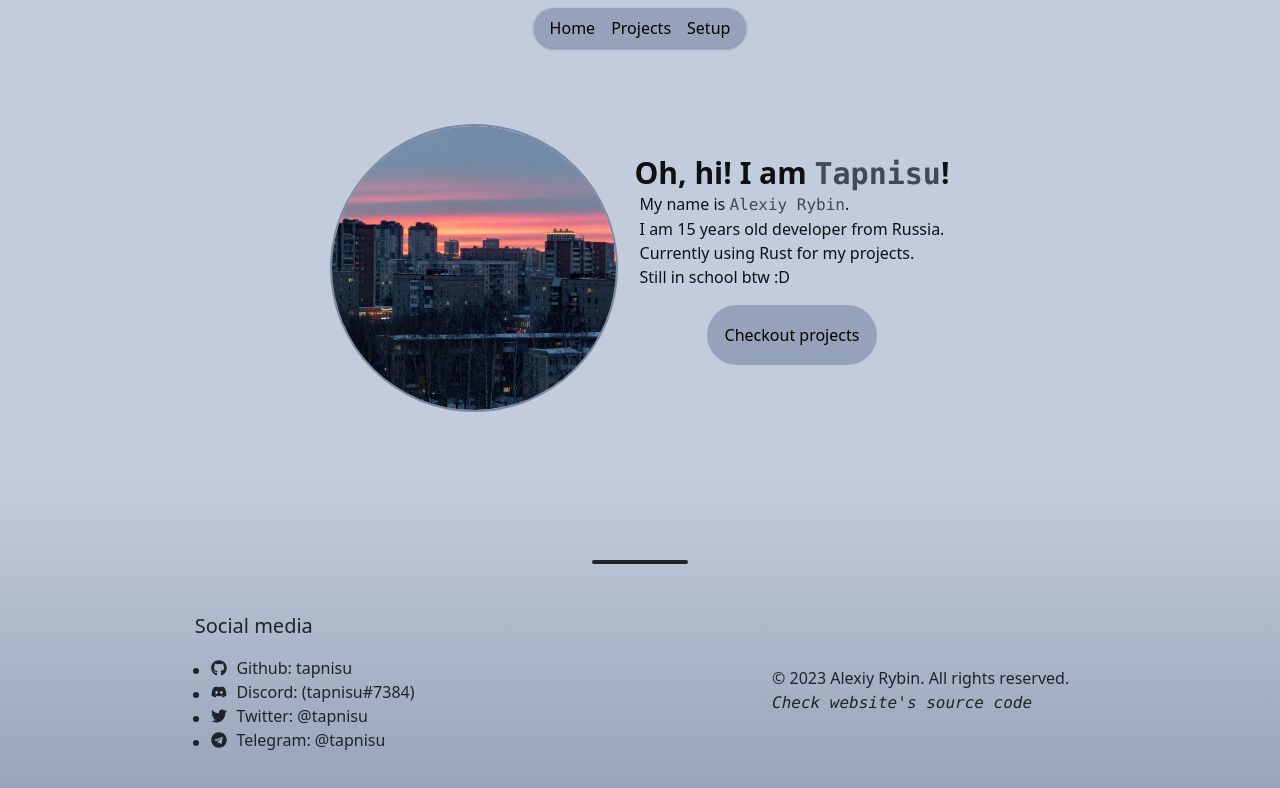
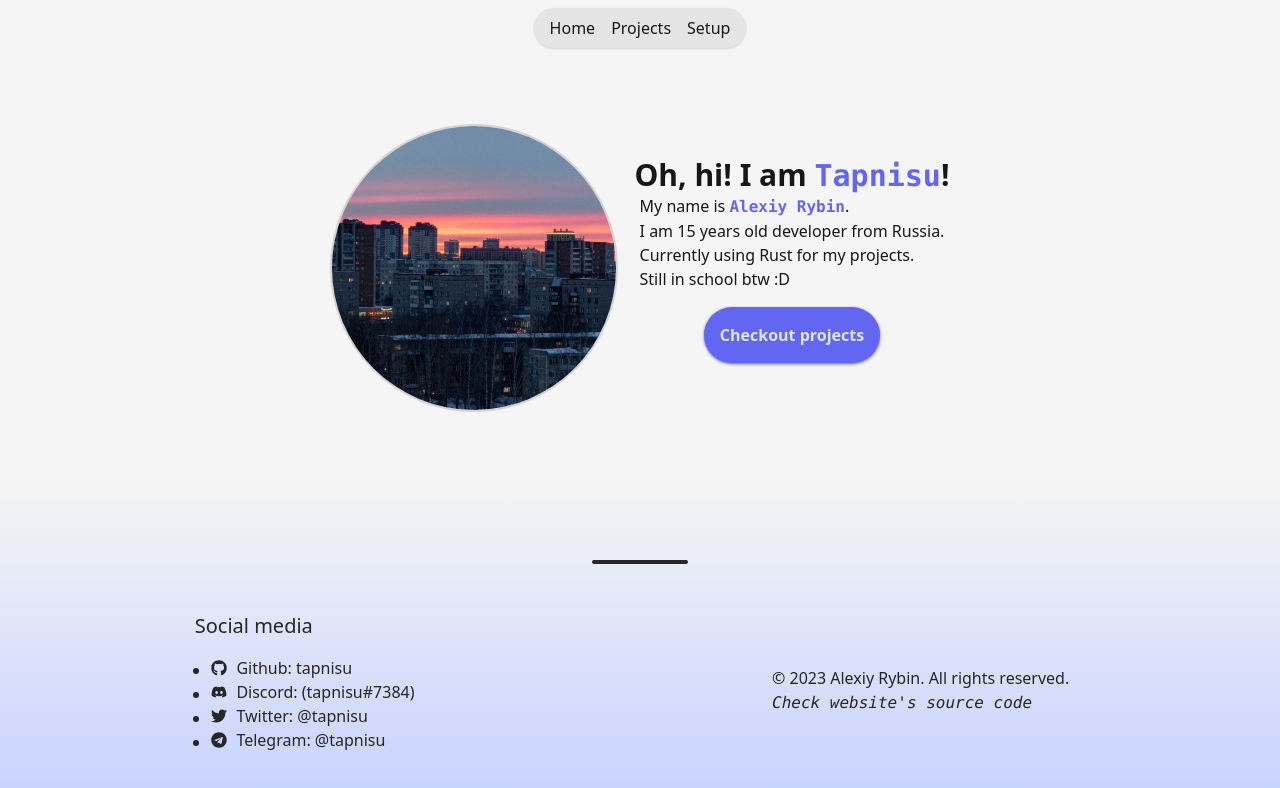
Before and after one commit to tapnisu/tapni.su, a Next.js app: page / in a window 1280 px wide. Shown: the top 788 px of the page. Built offline with nearby package versions, Linux system fonts and the light colour scheme.

Commit message:
Update colors

```diff
--- a/components/Button.tsx
+++ b/components/Button.tsx
@@ -4,7 +4,7 @@ export interface ButtonProps {
 
 const Button = (props: ButtonProps) => (
 	<button
-		className="text-black bg-main-200 dark:bg-main-800 dark:text-main-100 m-4 p-4 rounded-full border-main-200 dark:border-main-800 hover:border-main-300 dark:hover:border-main-700 shadow-main-300 dark:shadow-main-700 hover:shadow-lg transition-colors border-2"
+		className="text-accent-100 font-semibold bg-accent-500 m-4 p-4 rounded-full hover:bg-accent-400 shadow-accent-500 shadow transition-colors"
 		type="button"
 	>
 		{props.children}
--- a/components/Footer.tsx
+++ b/components/Footer.tsx
@@ -2,7 +2,7 @@ import Link from "next/link";
 import { FaDiscord, FaGithub, FaTelegram, FaTwitter } from "react-icons/fa";
 
 const Footer = () => (
-	<footer className="text-main-800 dark:text-main-200 bg-gradient-to-b from-transparent to-main-200 dark:to-main-800 p-8">
+	<footer className="text-main-800 dark:text-main-200 bg-gradient-to-b from-transparent to-accent-200 dark:to-main-800 p-8">
 		<div className="mx-auto w-24 h-1 my-12 bg-main-800 dark:bg-main-200 rounded-full"></div>
 
 		<div className="flex flex-row flex-wrap items-center justify-around">
@@ -35,7 +35,7 @@ const Footer = () => (
 							<li key={info.name}>
 								<Link
 									href={info.url}
-									className="hover:text-main-500 hover:dark:text-main-300 transition-colors flex flex-row items-center"
+									className="hover:text-accent-500 transition-colors flex flex-row items-center"
 								>
 									{info.icon} <pre> </pre> {info.name}
 								</Link>
@@ -50,7 +50,7 @@ const Footer = () => (
 				<br />
 				<Link
 					href="https://github.com/tapnisu/website"
-					className="font-mono italic hover:text-main-500 hover:dark:text-main-300 transition-colors"
+					className="font-mono italic hover:text-accent-500 transition-colors"
 				>
 					Check website{"'"}s source code
 				</Link>
--- a/components/Navbar.tsx
+++ b/components/Navbar.tsx
@@ -2,7 +2,7 @@ import Link from "next/link";
 
 const Navbar = () => (
 	<nav className="sticky top-0 flex justify-center w-full">
-		<div className="text-black bg-main-200 dark:bg-main-800 dark:text-main-100 rounded-full m-2 shadow shadow-main-300 dark:shadow-main-700">
+		<div className="text-main-900 bg-main-200 dark:bg-main-800 dark:text-main-100 rounded-full m-2 shadow">
 			<ul className="mx-2">
 				{[
 					{ name: "Home", url: "/" },
@@ -15,7 +15,7 @@ const Navbar = () => (
 					<li className="inline-block m-2" key={info.name}>
 						<Link
 							href={info.url}
-							className="hover:text-main-400 transition-colors"
+							className="hover:text-accent-500 transition-colors"
 						>
 							{info.name}
 						</Link>
--- a/pages/index.tsx
+++ b/pages/index.tsx
@@ -25,7 +25,7 @@ const HomePage = () => {
 					<div className="flex flex-col flex-wrap items-center justify-center p-2 h-full">
 						<h1 className="text-3xl font-bold">
 							Oh, hi! I am{" "}
-							<span className="text-main-600 dark:text-main-400 font-mono">
+							<span className="text-accent-500 font-mono">
 								Tapnisu
 							</span>
 							!
@@ -33,7 +33,7 @@ const HomePage = () => {
 
 						<p>
 							My name is{" "}
-							<span className="text-main-600 dark:text-main-400 font-mono">
+							<span className="text-accent-500 font-mono font-semibold">
 								Alexiy Rybin
 							</span>
 							.
--- a/tailwind.config.js
+++ b/tailwind.config.js
@@ -10,15 +10,28 @@ module.exports = {
 	theme: {
 		colors: {
 			main: {
-				100: "#c3ccdc",
-				200: "#96a2b9",
-				300: "#7c89a1",
-				400: "#66728a",
-				500: "#525d72",
-				600: "#3f495b",
-				700: "#2e3543",
-				800: "#1e232c",
-				900: "#0e1014"
+				50: "#fafafa",
+				100: "#f5f5f5",
+				200: "#e5e5e5",
+				300: "#d4d4d4",
+				400: "#a3a3a3",
+				500: "#737373",
+				600: "#525252",
+				700: "#404040",
+				800: "#262626",
+				900: "#171717"
+			},
+			accent: {
+				50: "#eef2ff",
+				100: "#e0e7ff",
+				200: "#c7d2fe",
+				300: "#a5b4fc",
+				400: "#818cf8",
+				500: "#6366f1",
+				600: "#4f46e5",
+				700: "#4338ca",
+				800: "#3730a3",
+				900: "#312e81"
 			},
 			...colors
 		}
```
